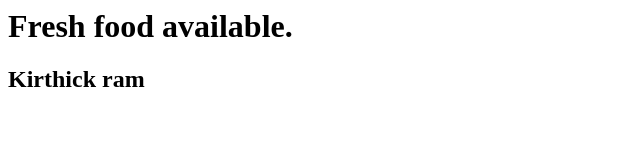
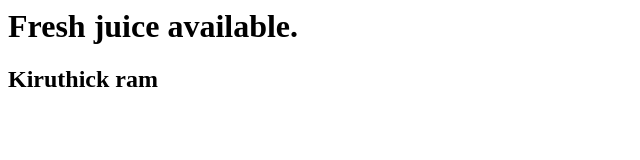
Before and after one commit to drsuresh1/drsuresh1, a plain HTML site: page index.html in a window 1280 px wide. Shown: the whole page, without its empty margins (0-640 px from the left). Drawn offline with Linux system fonts and the light colour scheme.

Commit message:
Juice added

```diff
--- a/index.html
+++ b/index.html
@@ -3,8 +3,8 @@
     <title>Kirthick Ram food delivery</title>
     <head>
       <body>
-        <h1>Fresh food available.</h1>
-        <h2>Kirthick ram</h2>
+        <h1>Fresh juice available.</h1>
+        <h2>Kiruthick ram</h2>
         <body>
 
 </html>
```
